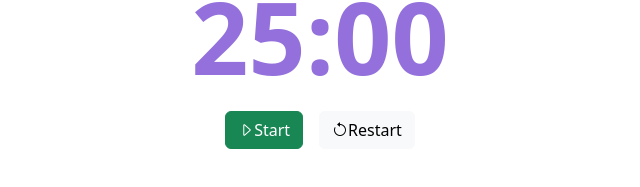
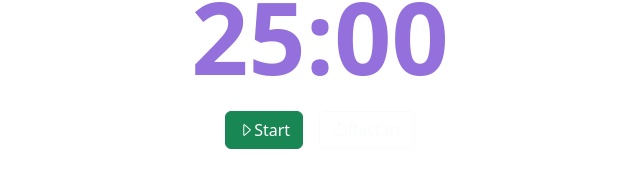
Before and after one commit to anaberst/pommi, a React (Vite) app in the folder react-app/: page / in a window 1280 px wide. Shown: the part 127-314 px from the top of the page, without its empty margins (320-960 px from the left). Built offline with nearby package versions, Linux system fonts and the light colour scheme.

Commit message:
Add feature: disable restart button when timer is at 25:00

```diff
--- a/react-app/src/App.tsx
+++ b/react-app/src/App.tsx
@@ -15,9 +15,10 @@ import ConfirmModal from "./components/ConfirmModal";
 // change start to "resume" when paused?
 
 const App = () => {
-  const startColor = "success";
-  const pauseColor = "info";
-  const restartColor = "light";
+  const startColor = "btn-success";
+  const pauseColor = "btn-info";
+  const restartColor = "btn-light";
+  const restartDisabledColor = "btn-outline-light disabled";
 
   const startText = "Start";
   const pauseText = "Pause";
@@ -33,6 +34,7 @@ const App = () => {
   const [isRunning, setIsRunning] = useState(false);
   const [timeLeft, setTimeLeft] = useState(endpoint);
   const [showModal, setShowModal] = useState(false);
+  const [restartEnabled, setRestartEnabled] = useState(false);
 
   const timerRef = useRef<CountdownApi | null>(null);
 
@@ -53,11 +55,13 @@ const App = () => {
   const handleStart = () => {
     timerRef.current?.start();
     setIsRunning(true);
+    setRestartEnabled(true);
   };
 
   const handlePause = () => {
     timerRef.current?.pause();
     setIsRunning(false);
+    setRestartEnabled(true);
   };
 
   const handleConfirmModal = () => {
@@ -72,6 +76,7 @@ const App = () => {
     setShowModal(false);
     timerRef.current?.stop();
     setIsRunning(false);
+    setRestartEnabled(false);
     setTimeLeft(Date.now() + minutes * 60000);
   };
 
@@ -100,7 +105,10 @@ const App = () => {
           {isRunning === false ? startText : pauseText}
         </Controls>
 
-        <Controls color={restartColor} onClick={handleConfirmModal}>
+        <Controls
+          color={restartEnabled === true ? restartColor : restartDisabledColor}
+          onClick={handleConfirmModal}
+        >
           <i className={restartIcon}></i>
           {restartText}
         </Controls>
--- a/react-app/src/components/Controls.tsx
+++ b/react-app/src/components/Controls.tsx
@@ -9,7 +9,7 @@ interface Props {
 
 const Controls = ({ children, color, onClick }: Props) => {
   return (
-    <button className={"text-nowrap btn btn-" + color} onClick={onClick}>
+    <button className={"text-nowrap btn " + color} onClick={onClick}>
       {children}
     </button>
   );
```
